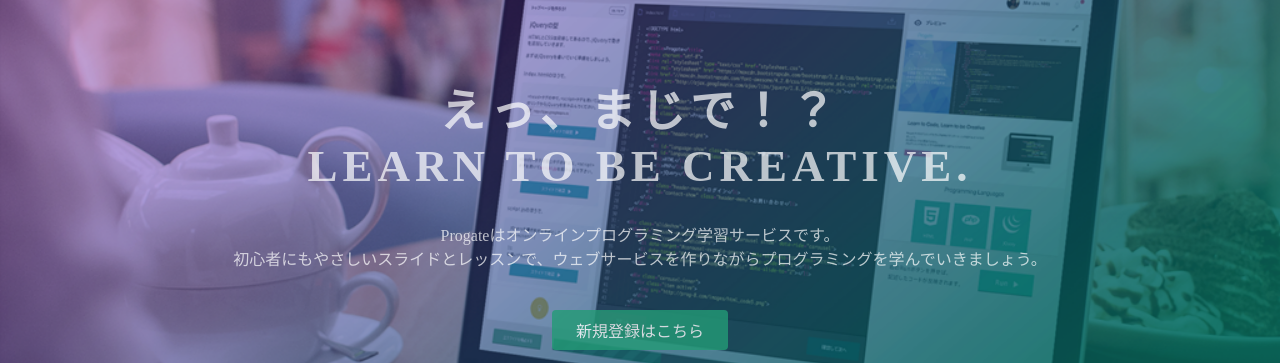
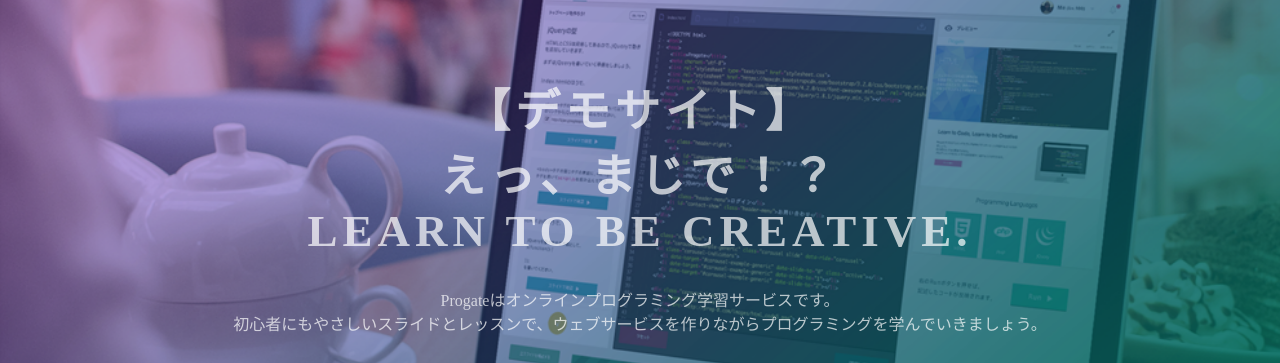
Before and after one commit to jintaoo7/hope, a plain HTML site: page index.html in a window 1280 px wide. Shown: the part 135-498 px from the top of the page. Drawn offline with Linux system fonts and the light colour scheme.

Commit message:
Update index.html

```diff
--- a/index.html
+++ b/index.html
@@ -23,7 +23,7 @@
   </header>
   <div class="top-wrapper">
     <div class="container">
-      <h1>えっ、まじで！？<br>LEARN TO BE CREATIVE.</h1>
+      <h1>【デモサイト】<br>えっ、まじで！？<br>LEARN TO BE CREATIVE.</h1>
       <p>Progateはオンラインプログラミング学習サービスです。<br>初心者にもやさしいスライドとレッスンで、ウェブサービスを作りながらプログラミングを学んでいきましょう。</p>
       <div class="btn-wrapper">
         <a href="#" class="btn signup">新規登録はこちら</a>
```
